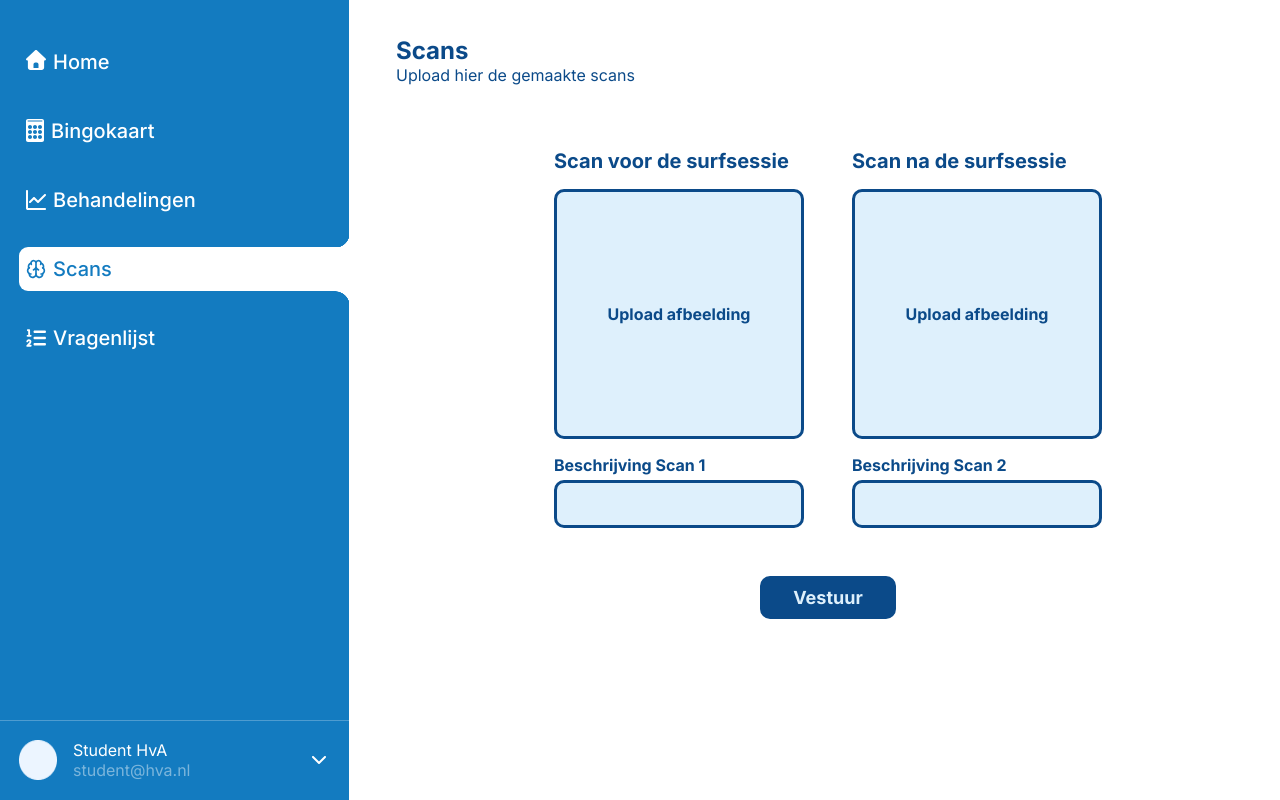
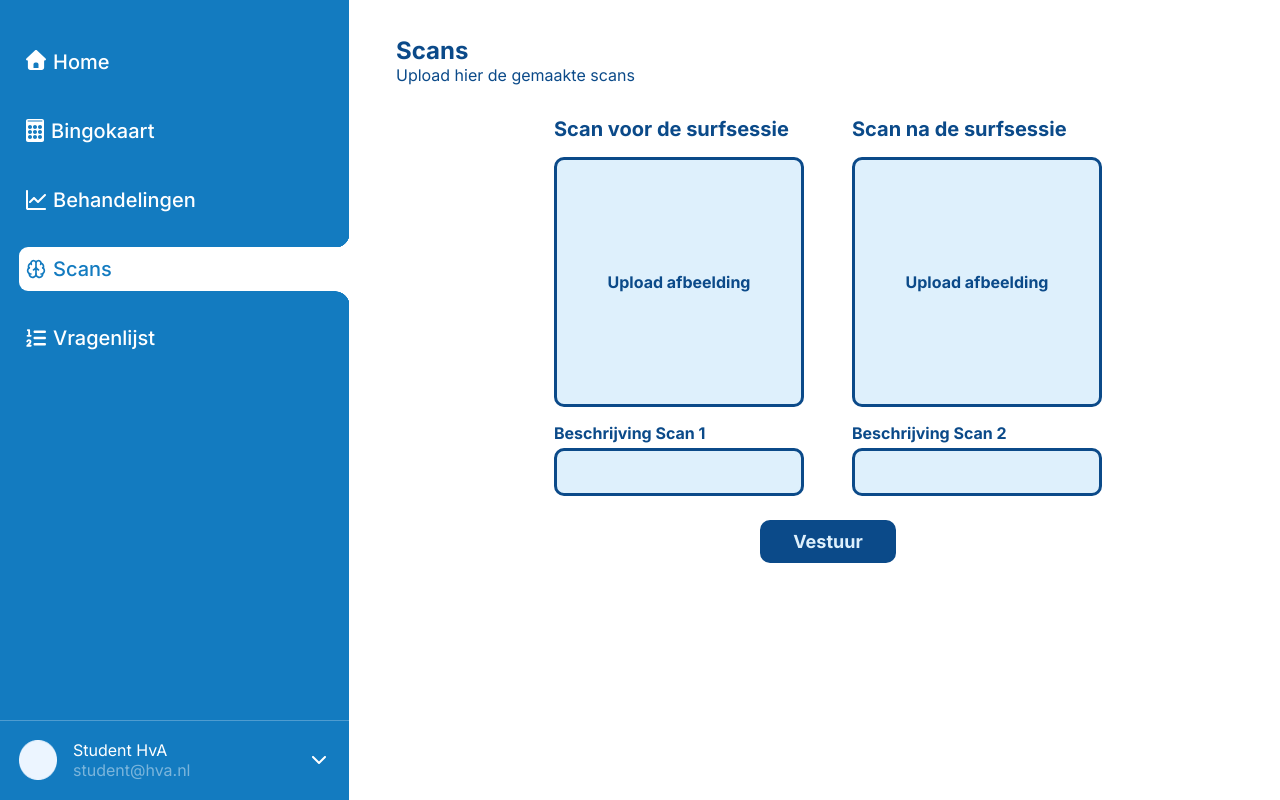
Before and after one commit to fdnd-agency/herstelkompas, a SvelteKit app: page /scans in a window 1280 px wide. Built offline with nearby package versions, Linux system fonts and the light colour scheme; what @directus/sdk would draw is missing.

Commit message:
fix attempt 1.5

```diff
--- a/src/lib/components/Header.svelte
+++ b/src/lib/components/Header.svelte
@@ -13,7 +13,7 @@
         position: sticky;
         top: 0;
         background-color: white;
-        z-index: 1;
+        z-index: 2;
     }
 }
 
--- a/src/lib/components/organisms/Sidebar.svelte
+++ b/src/lib/components/organisms/Sidebar.svelte
@@ -32,7 +32,7 @@
         top: 0;
         left: -1px; /* subpixel bug */
         grid-row: 1 / -1;
-        z-index: 2;
+        z-index: 3;
     }
     aside .hamburger-open{
         transition: 0.3s ease;
--- a/src/routes/scans/+page.svelte
+++ b/src/routes/scans/+page.svelte
@@ -80,7 +80,7 @@
         width: fit-content;
         height: fit-content;
         margin: 0 auto;
-        margin-top: 3rem;
+        margin-top: 1.5rem;
     }
     /* @media (min-width: 850px){
         #form-container{
--- a/static/css/fileInputEnhance.css
+++ b/static/css/fileInputEnhance.css
@@ -1,5 +1,5 @@
 html.js-enabled .fileInputForm  {
-  margin-top: 2rem;
+  margin-top: 0rem;
   label.file-label {
     width: 250px;
     max-width: 100%;
```
